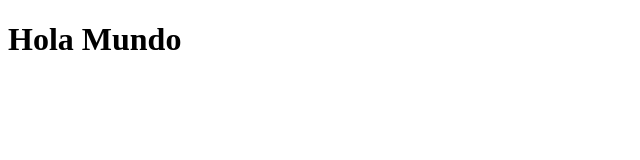
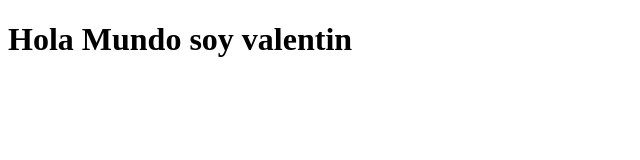
Before and after one commit to ValentinMorcillo/Pagina_Prueba, a plain HTML site: page index.html in a window 1280 px wide. Shown: the whole page, without its empty margins (0-640 px from the left). Drawn offline with Linux system fonts and the light colour scheme.

Commit message:
valentin

```diff
--- a/index.html
+++ b/index.html
@@ -8,7 +8,7 @@
 </head>
 <body>
     <div>
-        <h1>Hola Mundo</h1>
+        <h1>Hola Mundo soy valentin</h1>
     </div>
 </body>
 </html>
```
